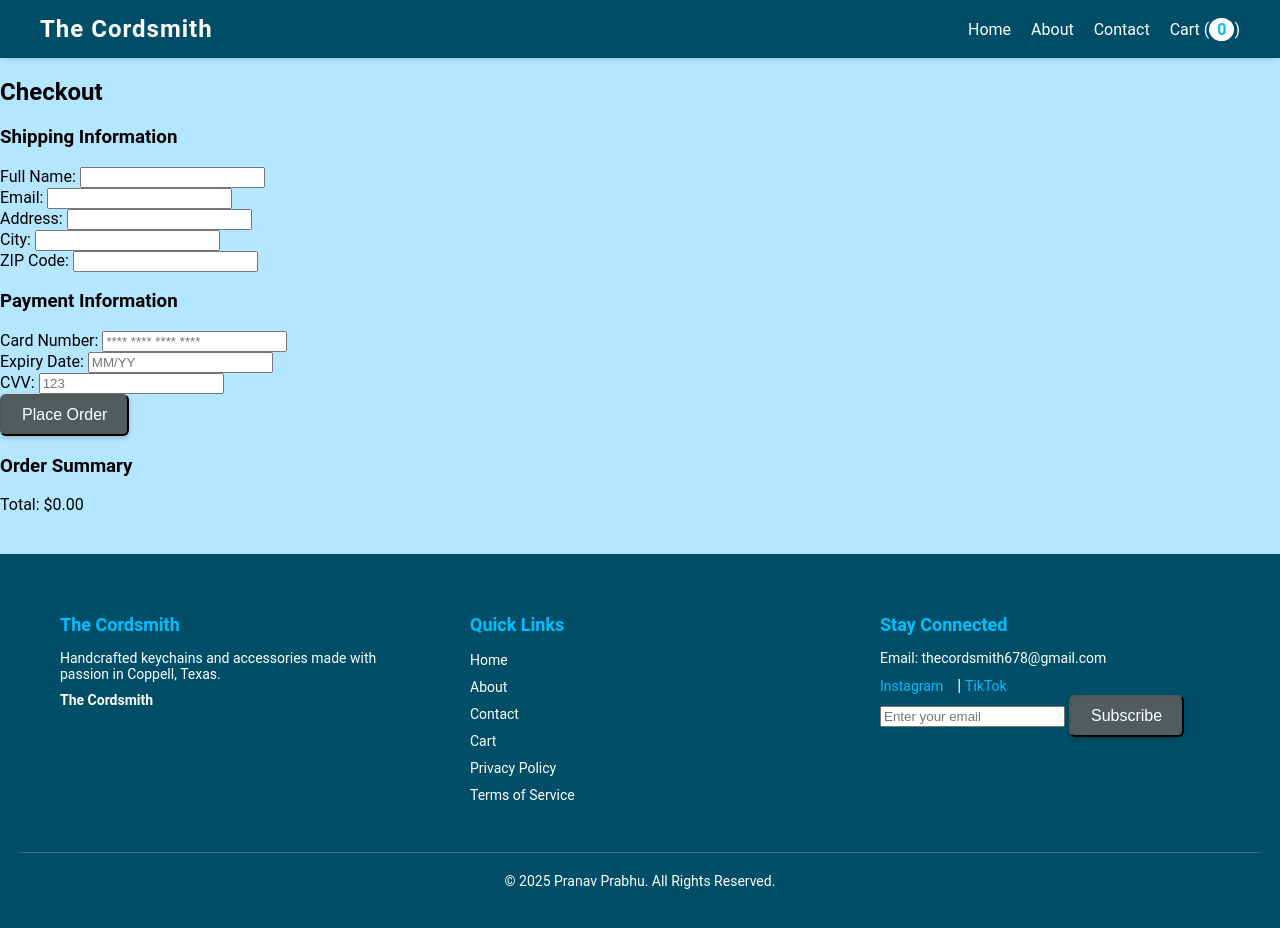
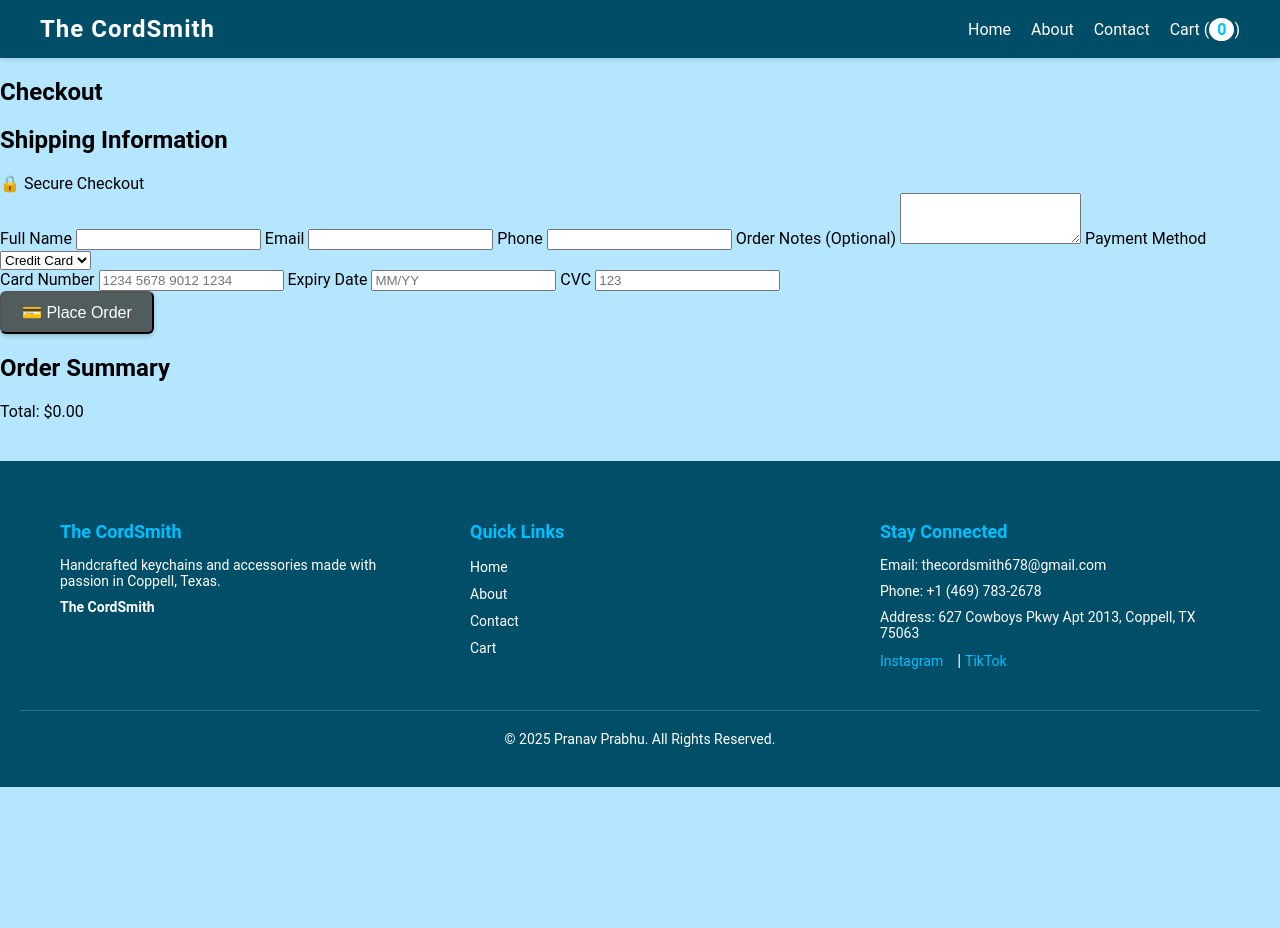
Before and after one commit to thecordsmith/thecordsmith.github.io, a plain HTML site: page checkout.html in a window 1280 px wide. After the commit the page ends 800 px from the top, so only its background shows below. Drawn offline with Linux system fonts and the light colour scheme.

Commit message:
Update checkout.html

```diff
--- a/checkout.html
+++ b/checkout.html
@@ -3,14 +3,14 @@
 <head>
     <meta charset="UTF-8">
     <meta name="viewport" content="width=device-width, initial-scale=1.0">
-    <title>The Cordsmith - Checkout</title>
+    <title>The CordSmith - Checkout</title>
     <link rel="stylesheet" href="style.css">
     <link rel="icon" href="favicon.ico" type="image/x-icon">
 </head>
 <body>
     <div class="loader" id="loader"></div>
     <header>
-        <div class="logo">The Cordsmith</div>
+        <div class="logo">The CordSmith</div>
         <nav>
             <ul>
                 <li><a href="index.html">Home</a></li>
@@ -20,65 +20,63 @@
             </ul>
         </nav>
     </header>
-    <section class="checkout fade-in">
-        <h2>Checkout</h2>
-        <div class="checkout-container">
+    <section class="checkout" id="checkout-section">
+        <h1>Checkout</h1>
+        <div class="checkout-content">
             <div class="checkout-form">
-                <h3>Shipping Information</h3>
-                <form id="checkout-form">
-                    <div class="form-group">
-                        <label for="full-name">Full Name:</label>
-                        <input type="text" id="full-name" name="full-name" required>
+                <h2>Shipping Information</h2>
+                <div class="secure-checkout">
+                    <span class="lock-icon">🔒</span> Secure Checkout
+                </div>
+                <form id="checkout-form" action="https://usebasin.com/f/d5e9e16e65b6" method="POST">
+                    <label for="name">Full Name</label>
+                    <input type="text" id="name" name="name" required>
+                    <label for="email">Email</label>
+                    <input type="email" id="email" name="email" required>
+                    <label for="phone">Phone</label>
+                    <input type="tel" id="phone" name="phone">
+                    <label for="notes">Order Notes (Optional)</label>
+                    <textarea id="notes" name="notes" rows="3"></textarea>
+                    <label for="payment-method">Payment Method</label>
+                    <select id="payment-method" name="payment-method">
+                        <option value="credit-card">Credit Card</option>
+                        <option value="paypal">PayPal</option>
+                    </select>
+                    <div id="credit-card-details" class="payment-details">
+                        <label for="card-number">Card Number</label>
+                        <input type="text" id="card-number" name="card-number" placeholder="1234 5678 9012 1234">
+                        <label for="card-expiry">Expiry Date</label>
+                        <input type="text" id="card-expiry" name="card-expiry" placeholder="MM/YY">
+                        <label for="card-cvc atmosfer">CVC</label>
+                        <input type="text" id="card-cvc" name="card-cvc" placeholder="123">
                     </div>
-                    <div class="form-group">
-                        <label for="email">Email:</label>
-                        <input type="email" id="email" name="_replyto" required>
+                    <div id="paypal-details" class="payment-details" style="display: none;">
+                        <label for="paypal-email">PayPal Email</label>
+                        <input type="email" id="paypal-email" name="paypal-email">
                     </div>
-                    <div class="form-group">
-                        <label for="address">Address:</label>
-                        <input type="text" id="address" name="address" required>
-                    </div>
-                    <div class="form-group">
-                        <label for="city">City:</label>
-                        <input type="text" id="city" name="city" required>
-                    </div>
-                    <div class="form-group">
-                        <label for="zip">ZIP Code:</label>
-                        <input type="text" id="zip" name="zip" pattern="\d{5}" title="Enter a 5-digit ZIP code" required>
-                    </div>
-                    <h3>Payment Information</h3>
-                    <div class="form-group">
-                        <label for="card-number">Card Number:</label>
-                        <input type="text" id="card-number" name="card-number" placeholder="**** **** **** ****" pattern="\d{16}" title="Enter a 16-digit card number" required>
-                    </div>
-                    <div class="form-group">
-                        <label for="expiry">Expiry Date:</label>
-                        <input type="text" id="expiry" name="expiry" placeholder="MM/YY" pattern="(0[1-9]|1[0-2])\/[0-9]{2}" title="Enter expiry in MM/YY format" required>
-                    </div>
-                    <div class="form-group">
-                        <label for="cvv">CVV:</label>
-                        <input type="text" id="cvv" name="cvv" placeholder="123" pattern="\d{3}" title="Enter a 3-digit CVV" required>
-                    </div>
-                    <input type="hidden" name="_subject" value="Order Confirmation from The Cordsmith">
-                    <input type="hidden" name="_to" value="thecordsmith678@gmail.com">
-                    <input type="hidden" name="order-details" id="order-details">
-                    <button type="submit" class="btn">Place Order</button>
+                    <input type="hidden" id="order-details" name="order-details">
+                    <button type="submit" id="submit-checkout" class="btn"><span class="payment-icon">💳</span> Place Order</button>
                 </form>
             </div>
             <div class="order-summary">
-                <h3>Order Summary</h3>
+                <h2>Order Summary</h2>
                 <div id="order-items"></div>
                 <p id="order-total">Total: $0.00</p>
             </div>
+        </div>
+        <div id="delivery-confirmation" class="delivery-confirm" style="display: none;">
+            <div class="truck-icon">🚚</div>
+            <h1>Your order will be delivered shortly!</h1>
+            <p>Thank you for shopping with The CordSmith! You'll receive a confirmation email soon.</p>
         </div>
     </section>
     <button class="back-to-top" id="back-to-top">↑</button>
     <footer>
         <div class="footer-content">
             <div class="footer-column">
-                <h4>The Cordsmith</h4>
+                <h4>The CordSmith</h4>
                 <p>Handcrafted keychains and accessories made with passion in Coppell, Texas.</p>
-                <a href="index.html" class="footer-logo">The Cordsmith</a>
+                <a href="index.html" class="footer-logo">The CordSmith</a>
             </div>
             <div class="footer-column">
                 <h4>Quick Links</h4>
@@ -87,22 +85,17 @@
                     <li><a href="about.html">About</a></li>
                     <li><a href="contact.html">Contact</a></li>
                     <li><a href="cart.html">Cart</a></li>
-                    <li><a href="privacy.html">Privacy Policy</a></li>
-                    <li><a href="terms.html">Terms of Service</a></li>
                 </ul>
             </div>
             <div class="footer-column">
                 <h4>Stay Connected</h4>
                 <p>Email: <a href="mailto:thecordsmith678@gmail.com">thecordsmith678@gmail.com</a></p>
+                <p>Phone: <a href="tel:+14697832678">+1 (469) 783-2678</a></p>
+                <p>Address: 627 Cowboys Pkwy Apt 2013, Coppell, TX 75063</p>
                 <div class="social-media">
-                    <a href="https://instagram.com/thecordsmith" target="_blank">Instagram</a> |
-                    <a href="https://tiktok.com/@thecordsmith" target="_blank">TikTok</a>
+                    <a href="https://instagram.com/the_cordsmith" target="_blank" class="social-link">Instagram</a> |
+                    <a href="https://tiktok.com/@the_cordsmith" target="_blank" class="social-link">TikTok</a>
                 </div>
-                <form class="newsletter-form" action="https://formspree.io/f/xyzwrwbz" method="POST">
-                    <input type="email" name="_replyto" placeholder="Enter your email" required>
-                    <input type="hidden" name="_subject" value="Newsletter Signup">
-                    <button type="submit" class="btn">Subscribe</button>
-                </form>
             </div>
         </div>
         <div class="footer-bottom">
@@ -110,20 +103,5 @@
         </div>
     </footer>
     <script src="script.js"></script>
-    <script>
-        // Hide loader
-        window.addEventListener('load', () => {
-            document.getElementById('loader').style.display = 'none';
-        });
-
-        // Back to top button
-        const backToTop = document.getElementById('back-to-top');
-        window.addEventListener('scroll', () => {
-            backToTop.style.display = window.scrollY > 300 ? 'block' : 'none';
-        });
-        backToTop.addEventListener('click', () => {
-            window.scrollTo({ top: 0, behavior: 'smooth' });
-        });
-    </script>
 </body>
 </html>
```
